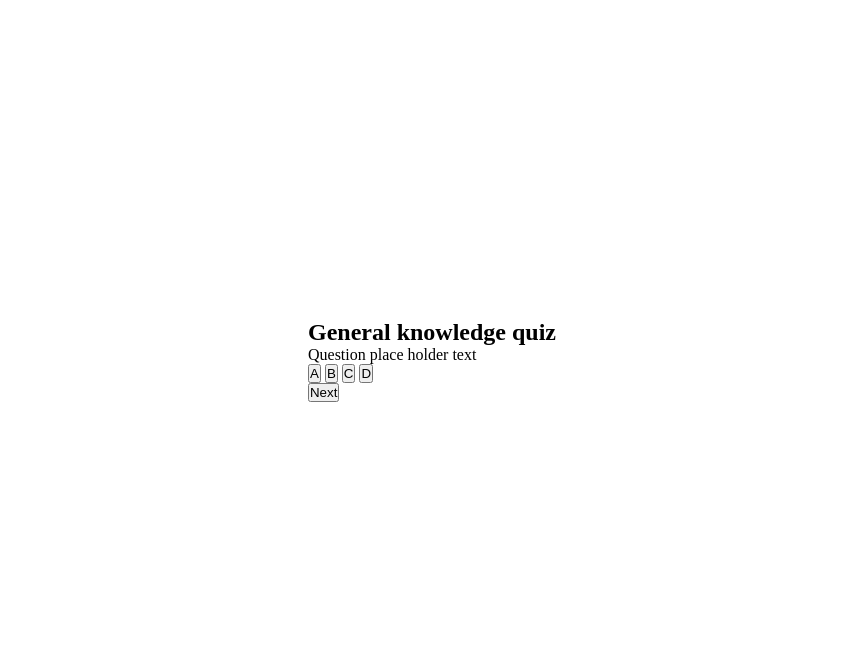
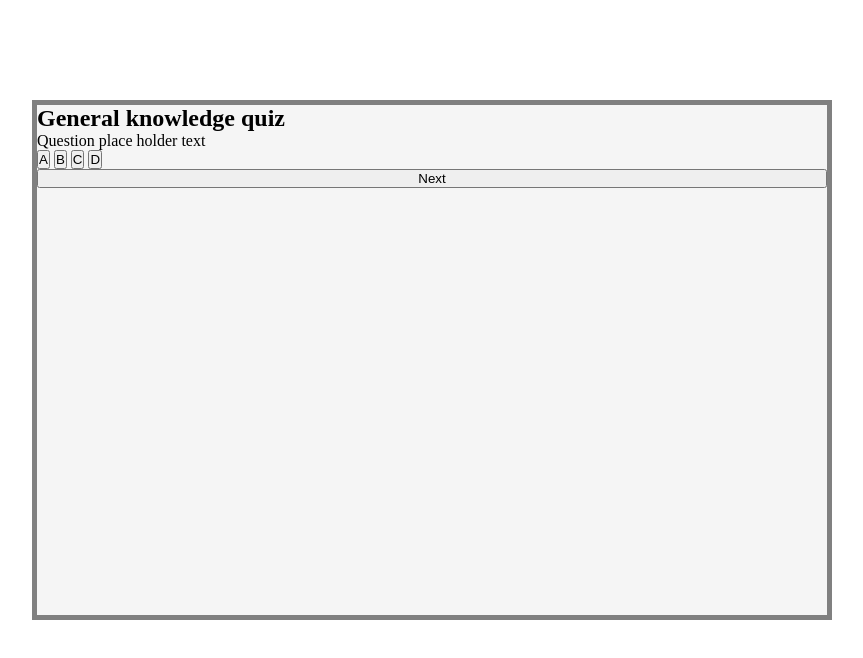
Before and after one commit to tomcoldham/quizproject2, a plain HTML site: page index.html in a window 1280 px wide. Shown: the whole page, without its empty margins (208-1071 px from the left). Drawn offline with Linux system fonts and the light colour scheme.

Commit message:
added styling to game area

```diff
--- a/assets/css/style.css
+++ b/assets/css/style.css
@@ -10,3 +10,13 @@ display: flex;
 justify-content: center;
 align-items: center;
 }
+
+.gamearea {
+display: flex;
+flex-direction: column;
+width: 800px;
+border: 5px solid grey;
+min-height: 65vh;
+min-width: 65vh;
+background-color: whitesmoke;
+}
```
